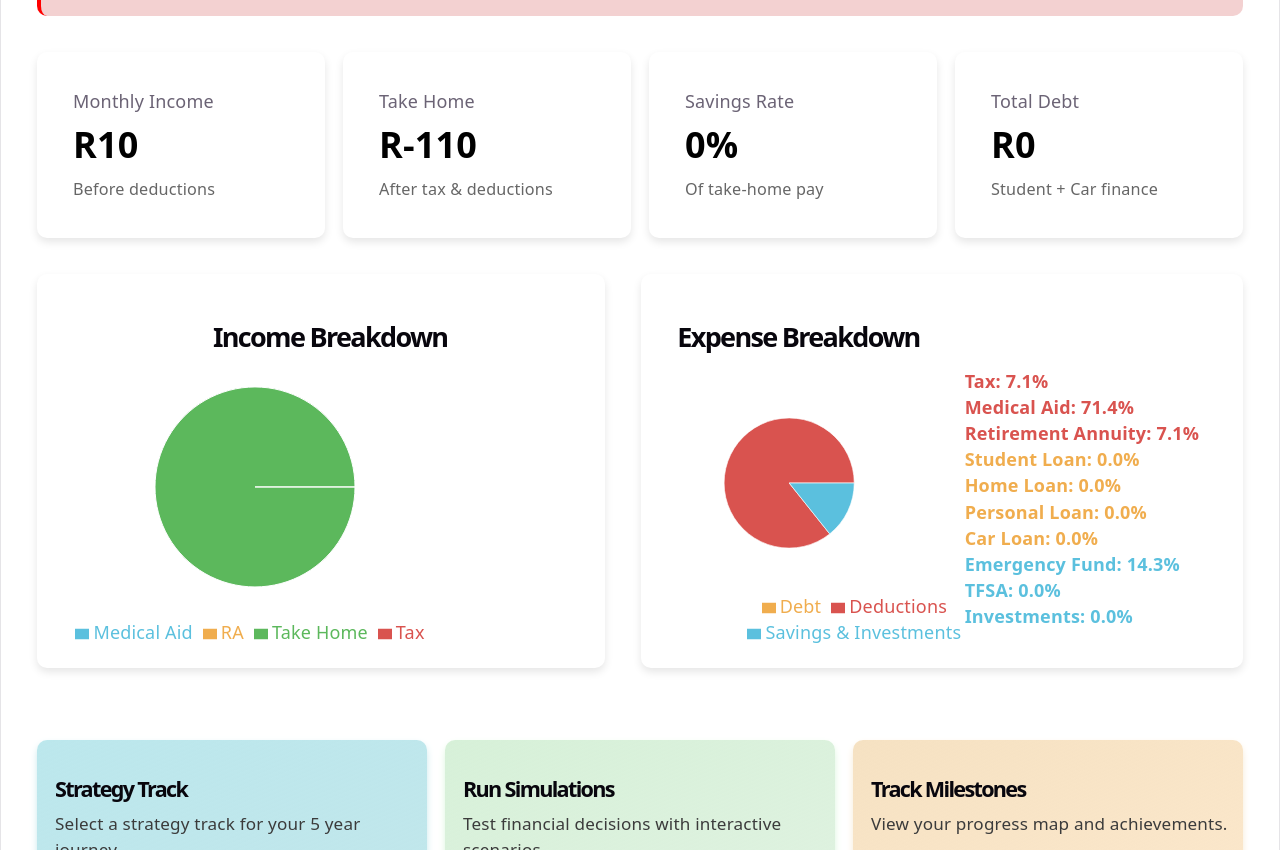
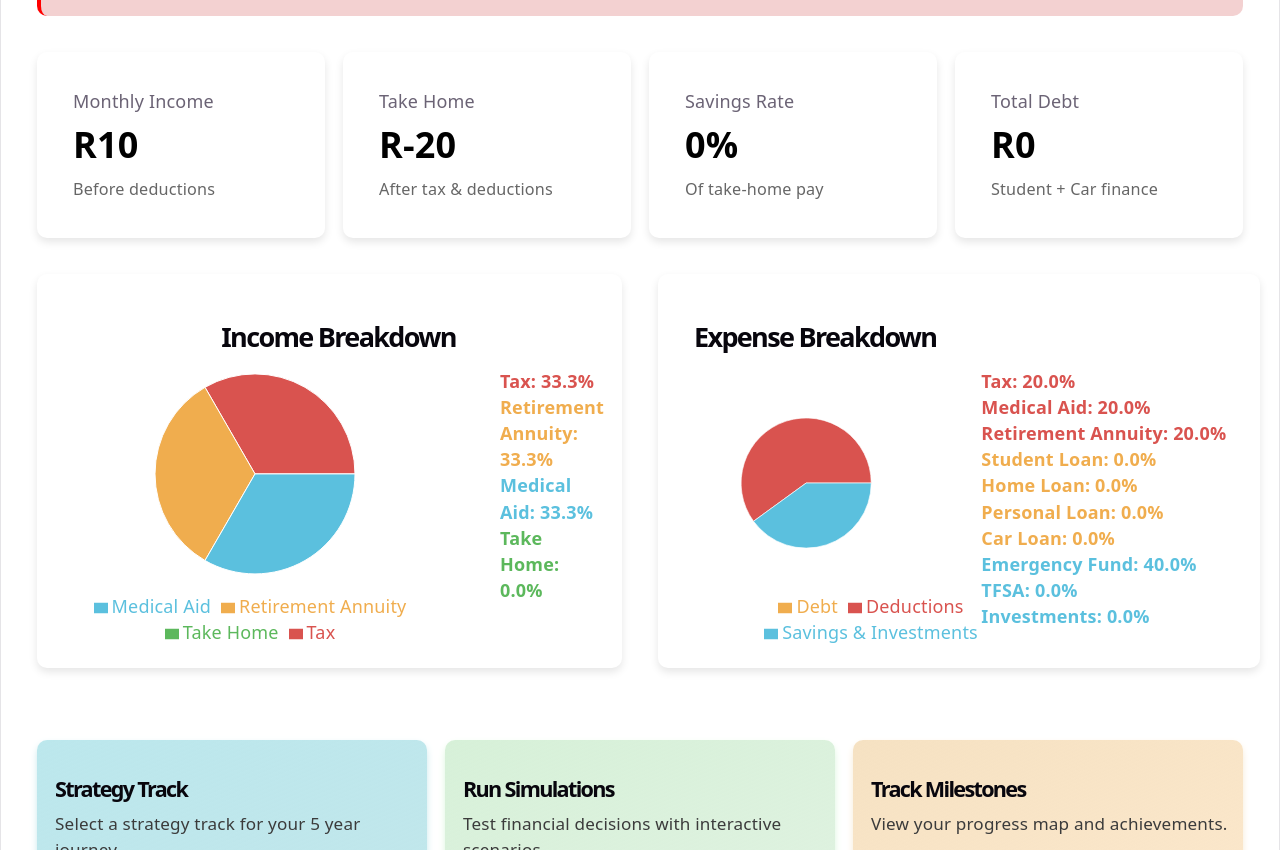
Before and after one commit to AmberCooper23/IMAssignment2, a React (Vite) app in the folder absa-frontend/: page /moneySnapshot in a window 1280 px wide. Shown: the part 380-1230 px from the top of the page. Built offline with nearby package versions, Linux system fonts and the light colour scheme.

Commit message:
income chart styling

```diff
--- a/absa-frontend/src/components/ExpenseChart/ExpenseChart.jsx
+++ b/absa-frontend/src/components/ExpenseChart/ExpenseChart.jsx
@@ -1,5 +1,5 @@
 import React, { useContext } from "react";
-import { PieChart, Pie, Cell, Tooltip, Legend } from "recharts";
+import { PieChart, Pie, Cell, Legend } from "recharts";
 import FinanceContext from "../../context/FinanceContext";
 import "./ExpenseChart.css";
 
@@ -40,7 +40,6 @@ function ExpenseBreakdownDonut() {
               <Cell key={index} fill={entry.color} />
             ))}
           </Pie>
-          <Tooltip />
           <Legend layout="horizontal" align="center" verticalAlign="bottom" />
         </PieChart>
         <ul className="percentList">
--- a/absa-frontend/src/components/IncomeChart/IncomeChart.jsx
+++ b/absa-frontend/src/components/IncomeChart/IncomeChart.jsx
@@ -1,36 +1,46 @@
 // IncomeBreakdownDonut.jsx
 import React, { useContext } from "react";
-import { PieChart, Pie, Cell, Tooltip, Legend } from "recharts";
+import { PieChart, Pie, Cell, Legend } from "recharts";
 import FinanceContext from "../../context/FinanceContext";
 
 function IncomeBreakdownDonut() {
-  const { income, tax, ra, medicalAid, takeHome } = useContext(FinanceContext);
+  const { income, tax, ra, medicalAid } = useContext(FinanceContext);
+
+  // Take Home is whatever remains, but never negative
+  const takeHome = Math.max(income - (tax + ra + medicalAid), 0);
 
   const data = [
-    { name: "Tax", value: tax },
-    { name: "RA", value: ra },
-    { name: "Medical Aid", value: medicalAid },
-    { name: "Take Home", value: takeHome }
+    { name: "Tax", value: tax, color: "#d9534f" },
+    { name: "Retirement Annuity", value: ra, color: "#f0ad4e" },
+    { name: "Medical Aid", value: medicalAid, color: "#5bc0de" },
+    { name: "Take Home", value: takeHome, color: "#5cb85c" }
   ];
 
-const COLORS = ["#d9534f", "#f0ad4e", "#5bc0de", "#5cb85c"];
+  const total = data.reduce((sum, e) => sum + e.value, 0);
+  const dataWithPercent = data.map(e => ({
+    ...e,
+    percent: total > 0 ? ((e.value / total) * 100).toFixed(1) : 0
+  }));
+
   return (
     <article className="incomePieChartWrapper">
-    <PieChart width={400} height={300} className="incomeDonut">
-      <Pie
-        data={data}
-        cx="50%"
-        cy="50%"
-        outerRadius={100}
-        dataKey="value"
-      >
-        {data.map((entry, index) => (
-          <Cell key={`cell-${index}`} fill={COLORS[index % COLORS.length]} />
-        ))}
-      </Pie>
-      <Tooltip />
-      <Legend />
-    </PieChart>
+      <section className="chartWithStats">
+        <PieChart width={400} height={300} className="incomeDonut">
+          <Pie data={data} cx="50%" cy="50%" outerRadius={100} dataKey="value">
+            {data.map((entry, index) => (
+              <Cell key={index} fill={entry.color} />
+            ))}
+          </Pie>
+          <Legend layout="horizontal" align="center" verticalAlign="bottom" />
+        </PieChart>
+        <ul className="percentList">
+          {dataWithPercent.map((entry, index) => (
+            <li key={index} style={{ color: entry.color }}>
+              {entry.name}: {entry.percent}%
+            </li>
+          ))}
+        </ul>
+      </section>
     </article>
   );
 }
--- a/absa-frontend/src/context/FinanceContext.jsx
+++ b/absa-frontend/src/context/FinanceContext.jsx
@@ -8,7 +8,7 @@ function FinanceProvider({children}) {
         const [income, setIncome] = useState(10);
         const [tax, setTax] = useState(10);
         const [ra, setRa] = useState(10);
-        const [medicalAid, setMedicalAid] = useState(100);
+        const [medicalAid, setMedicalAid] = useState(10);
 
     // Savings & Investments
         const [savingsRate, setSavingsRate] = useState(0);
```
